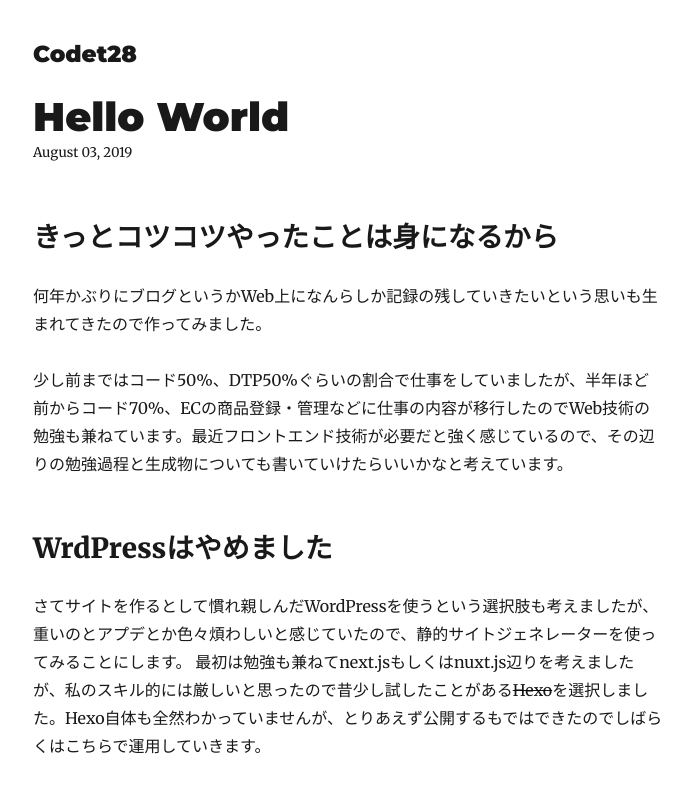
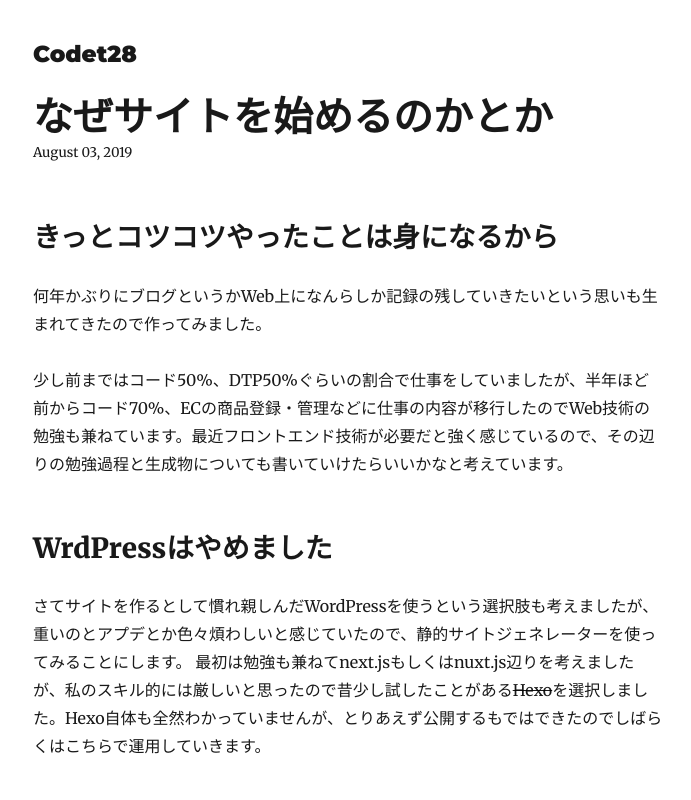
Before and after one commit to otemomi/temp-blog, a Gatsby site: page /first-post/ in a window 1280 px wide. Shown: the top 800 px of the page, without its empty margins (292-983 px from the left). Built offline with nearby package versions, Linux system fonts and the light colour scheme; Gatsby itself is replaced by a stand-in of ours; some packages are replaced by stand-ins of ours.

Commit message:
Update index.md

```diff
--- a/content/blog/first-post/index.md
+++ b/content/blog/first-post/index.md
@@ -1,7 +1,7 @@
 ---
-title: Hello World
+title: なぜサイトを始めるのかとか
 date: "2019-08-03T23:21:03.284Z"
-description: "Hello World"
+description: "なぜサイトを始めるのかとか"
 ---
 
 ## きっとコツコツやったことは身になるから
```
